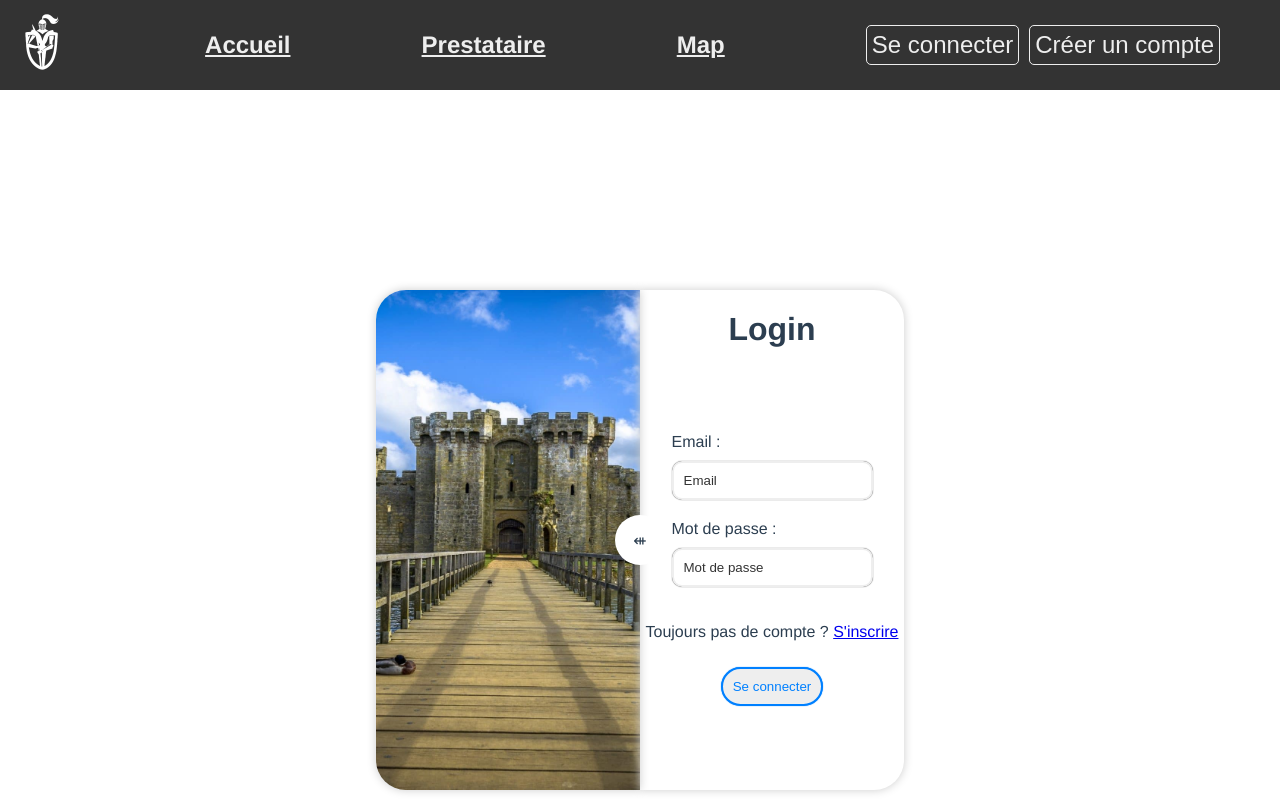
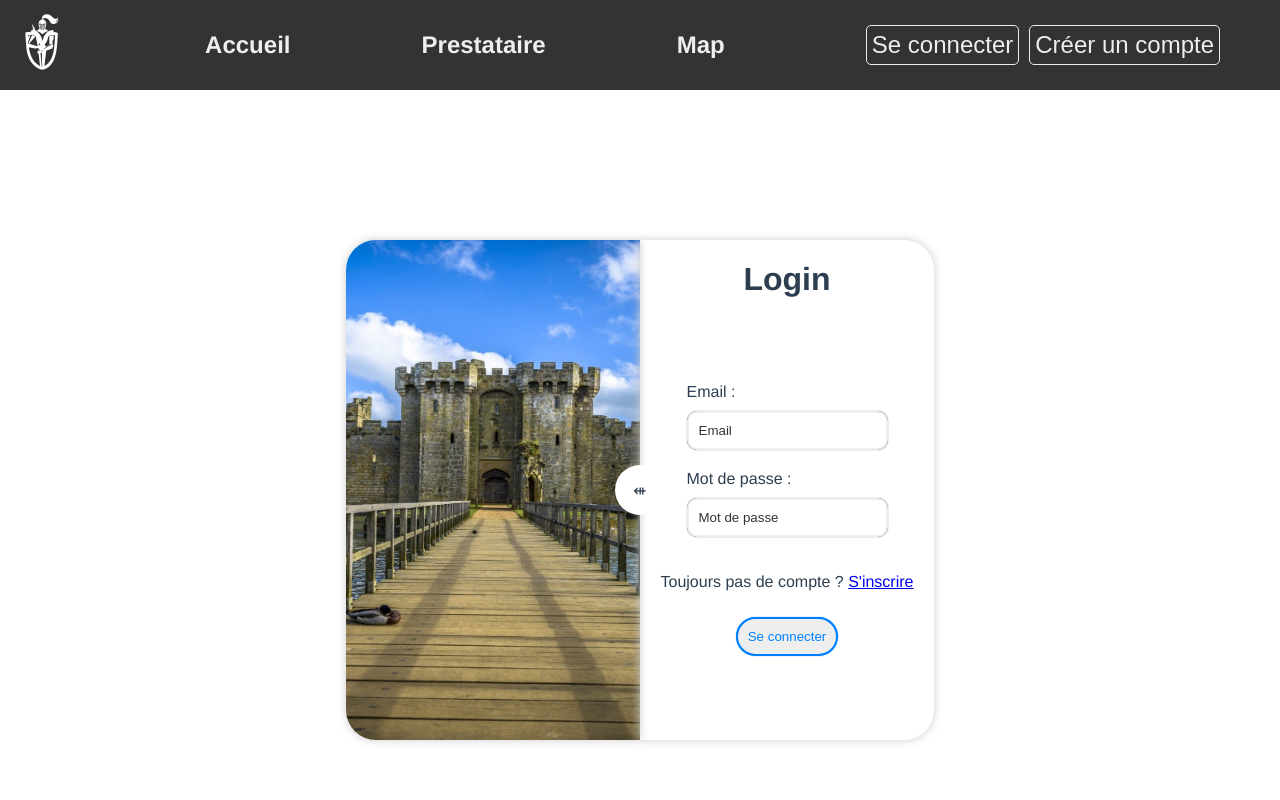
Before and after one commit to ThomasG1raud/saes3_vue, a Vue app: page /#/login in a window 1280 px wide. Shown: the top 800 px of the page. Built offline with nearby package versions, Linux system fonts and the light colour scheme.

Commit message:
modify the text-decoration in the nav for no underline if no hover

```diff
--- a/src/components/HeaderView.vue
+++ b/src/components/HeaderView.vue
@@ -57,12 +57,21 @@ export default {
   }
 
   button {
-    background: none;
+    background: var(--dark);
     border: 1px solid var(--light);
     color: var(--light);
     font-size: x-large;
   }
-
+  button:hover {
+    background: var(--light);
+    color: var(--dark);
+  }
+  a.item {
+    text-decoration: none;
+  }
+  a.item:hover {
+    text-decoration: underline;
+  }
   .item {
     margin: auto;
   }
--- a/src/views/LoginView.vue
+++ b/src/views/LoginView.vue
@@ -45,7 +45,6 @@ export default {
   height: 500px;
   display: grid;
   background: none;
-  /*border: 1px solid var(--blue);*/
   box-shadow: 0 0 10px #cccccc;
   border-radius: 0 30px 30px 0;
 }
@@ -57,7 +56,6 @@ export default {
   width: 30%;
   height: 500px;
   background: none;
-  /*border: 1px solid var(--blue);*/
   box-shadow: 0 0 10px #cccccc;
   border-radius: 30px 0 0 30px;
   overflow: hidden;
@@ -95,6 +93,10 @@ input[type=submit] {
   border-color: var(--blue);
   border-radius: 25px;
 }
+input[type=submit]:hover {
+  background-color: var(--blue);
+  color: var(--light);
+}
 
 label {
   display: block;
@@ -105,14 +107,11 @@ label {
   display: flex;
   justify-content: center;
   align-items: center;
-  padding:200px ;
+  padding:150px ;
 }
 
 img {
   height: 100%;
-  background: none;
-  /*border: 1px solid var(--blue);*/
-  box-shadow: 0 0 10px #cccccc;
   border-radius: 30px;
 }
 
--- a/src/views/RegisterView.vue
+++ b/src/views/RegisterView.vue
@@ -44,7 +44,6 @@ export default {
     display: grid;
     margin: 40px auto;
     background: none;
-    /*border: 1px solid var(--blue);*/
     box-shadow: 0 0 10px #cccccc;
     border-radius: 30px;
   }
```
